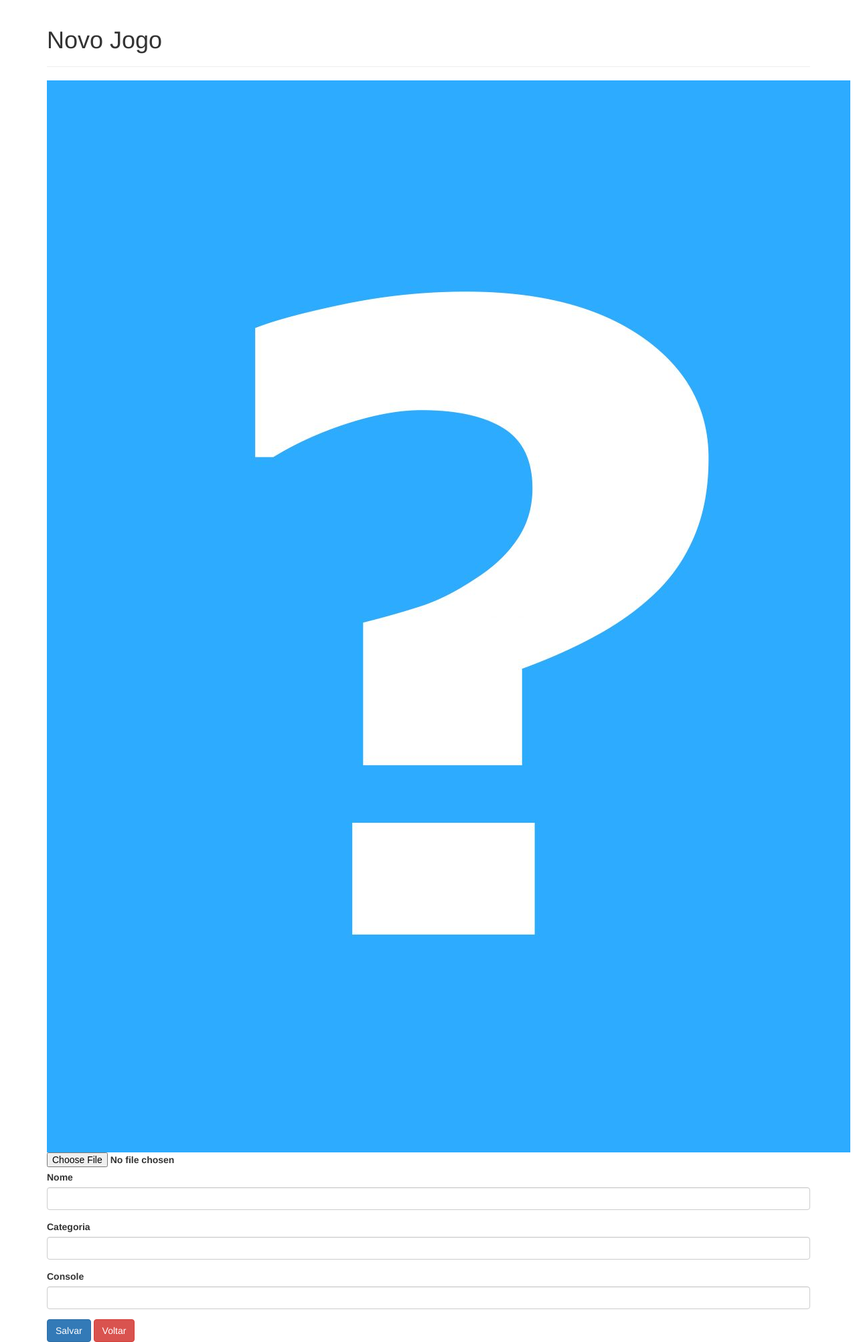
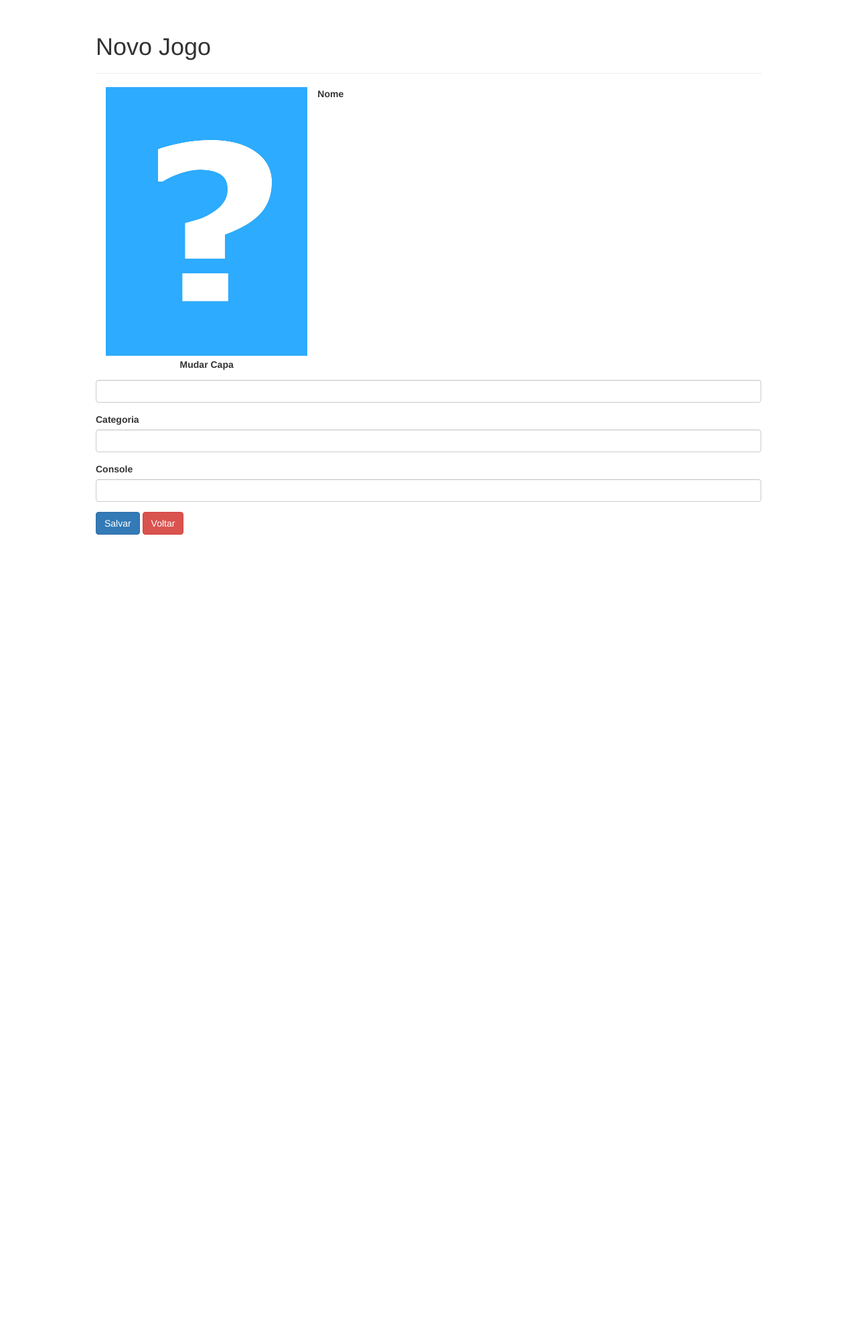
Before and after one commit to vinimmelo/python, a Flask app: page /novo in a window 1280 px wide. Shown: the whole page at 67% size. After the commit the page ends 798 px from the top, so only its background shows below. Run offline with Flask 2, Linux system fonts and the light colour scheme; the visitor is signed in with stand-in values (Sample User, id 1); some libraries are stand-ins or nearby versions.

Commit message:
Added jquery and app.js to modify the templates and imagems in real time.

```diff
--- a/FlaskAlura/jogoteca.py
+++ b/FlaskAlura/jogoteca.py
@@ -4,6 +4,7 @@ from flask import Flask, render_template, request, redirect, session, flash, url
 from dao import JogoDao, UsuarioDao
 from flask_mysqldb import MySQL
 from models import Jogo, Usuario
+import time
 
 
 app = Flask(__name__)
@@ -36,16 +37,16 @@ def novo():
 
 @app.route('/criar', methods=['POST',])
 def criar():
-    nome = request. form['nome']
-    categoria = request. form['categoria']
-    console = request. form['console']
+    nome = request.form['nome']
+    categoria = request.form['categoria']
+    console = request.form['console']
     jogo = Jogo(nome, categoria, console)
-    jogo_dao.salvar(jogo)
+    jogo = jogo_dao.salvar(jogo)
 
     arquivo = request.files['arquivo']
     upload_path = app.config['UPLOAD_PATH']
-    arquivo.save(f'{upload_path}/capa{jogo.id}.jpg')
-
+    timestamp = time.time()
+    arquivo.save(f'{upload_path}/capa{jogo.id}-{timestamp}.jpg')
     return redirect(url_for('index'))
 
 
@@ -54,8 +55,15 @@ def editar(id):
     if 'usuario_logado' not in session or session['usuario_logado'] == None:
         return redirect(url_for('login', proxima=url_for('editar')))
     jogo = jogo_dao.busca_por_id(id)
-    return render_template('editar.html', titulo='Editando Jogo', jogo=jogo,
-                           capa_jogo=f'capa{id}.jpg')
+    nome_imagem = recupera_imagem(id)
+    return render_template('editar.html', titulo='Editando Jogo', jogo=jogo
+                           , capa_jogo=nome_imagem or 'capa_padrao.jpg')
+
+
+def recupera_imagem(id):
+    for nome_arquivo in os.listdir(app.config['UPLOAD_PATH']):
+        if f'capa{id}' in nome_arquivo:
+            return nome_arquivo
 
 
 @app.route('/atualizar', methods=['POST',])
@@ -64,8 +72,19 @@ def atualizar():
     categoria = request.form['categoria']
     console = request.form['console']
     jogo = Jogo(nome, categoria, console, id=request.form['id'])
+
+    arquivo = request.files['arquivo']
+    upload_path = app.config['UPLOAD_PATH']
+    deleta_arquivo(jogo.id)
+    timestamp = time.time()
+    arquivo.save(f'{upload_path}/capa{jogo.id}-{timestamp}.jpg')
     jogo_dao.salvar(jogo)
     return redirect(url_for('index'))
+
+
+def deleta_arquivo(id):
+    arquivo = recupera_imagem(id)
+    os.remove(os.path.join(app.config['UPLOAD_PATH'], arquivo))
 
 
 @app.route('/deletar/<int:id>')
--- /dev/null
+++ b/FlaskAlura/static/app.css
@@ -0,0 +1,46 @@
+body {
+    padding-top: 10px;
+}
+
+.btn {
+    margin-bottom: 10px;
+}
+
+.container {
+    border-radius: 4px;
+    margin: auto;
+    width: 80%;
+}
+
+.little-container {
+    width: 40%;
+    margin: auto;
+}
+
+figcaption {
+    text-align: center;
+    margin: 3px auto;
+}
+
+.fileContainer {
+    overflow: hidden;
+    position: relative;
+}
+
+.fileContainer [type=file] {
+    cursor: pointer;
+    display: block;
+    font-size: 999px;
+    filter: alpha(opacity=0);
+    min-height: 100%;
+    min-width: 100%;
+    opacity: 0;
+    position: absolute;
+    right: 0;
+    text-align: right;
+    top: 0;
+}
+
+td {
+    text-align: center;
+}
--- /dev/null
+++ b/FlaskAlura/static/app.js
@@ -0,0 +1,15 @@
+$('form input[type="file"]').change(event => {
+  let arquivos = event.target.files;
+  if (arquivos.length === 0) {
+    console.log('sem imagem pra mostrar')
+  } else {
+      if(arquivos[0].type == 'image/jpeg') {
+        $('img').remove();
+        let imagem = $('<img class="img-responsive">');
+        imagem.attr('src', window.URL.createObjectURL(arquivos[0]));
+        $('figure').prepend(imagem);
+      } else {
+        alert('Formato não suportado')
+      }
+  }
+});
--- a/FlaskAlura/templates/novo.html
+++ b/FlaskAlura/templates/novo.html
@@ -2,10 +2,11 @@
 {% block conteudo %}
     <form action="{{ url_for('criar') }}" method="post" enctype="multipart/form-data">
         <fieldset>
-            <figure>
-                <img src="{{ url_for('imagem', nome_arquivo='capa_padrao.jpg') }}" alt="Imagem Padrao">
+            <figure class="thumb col-md-4">
+                <img class="img-responsive" src="{{ url_for('imagem', nome_arquivo='capa_padrao.jpg') }}" alt="Imagem Padrao">
                 <figcaption>
-                    <label>
+                    <label class="fileContainer">
+                        Mudar Capa
                         <input type="file" name="arquivo" accept=".jpg">
                     </label>
                 </figcaption>
--- a/FlaskAlura/templates/template.html
+++ b/FlaskAlura/templates/template.html
@@ -5,6 +5,7 @@
     <meta name="viewport" content="width=device-width, initial-scale=1">
     <title>Jogoteca</title>
     <link rel="stylesheet" href="{{ url_for('static', filename='bootstrap.css') }}">
+      <link rel="stylesheet" href="{{ url_for('static', filename='app.css') }}">
   </head>
   <body>
     <div class="container">
@@ -23,5 +24,7 @@
         </div>
         {% block conteudo %}{% endblock %}
     </div>
+  <script type="text/javascript" src="{{ url_for('static', filename='jquery.js') }}"></script>
+  <script type="text/javascript" src="{{ url_for('static', filename='app.js') }}"></script>
   </body>
 </html>
```
Also changed, not shown: FlaskAlura/templates/editar.html (+5 -4 lines).
